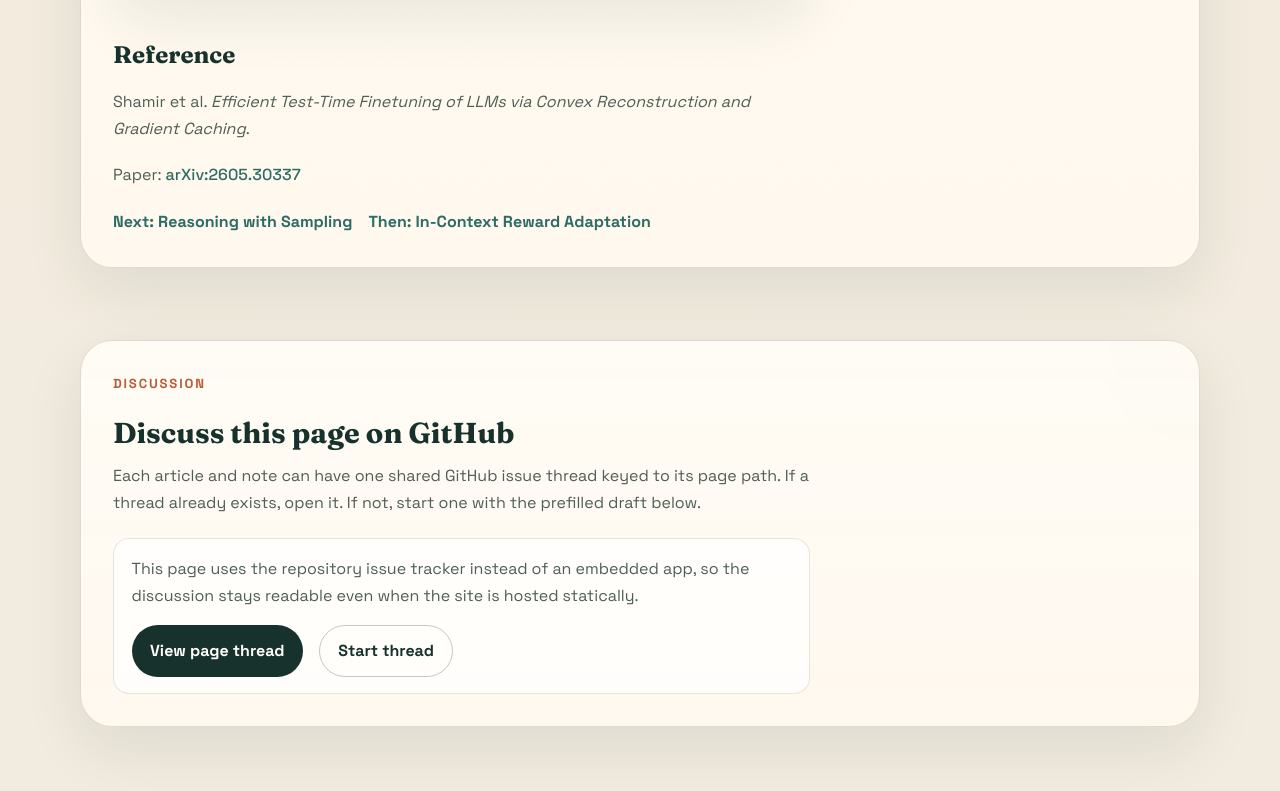
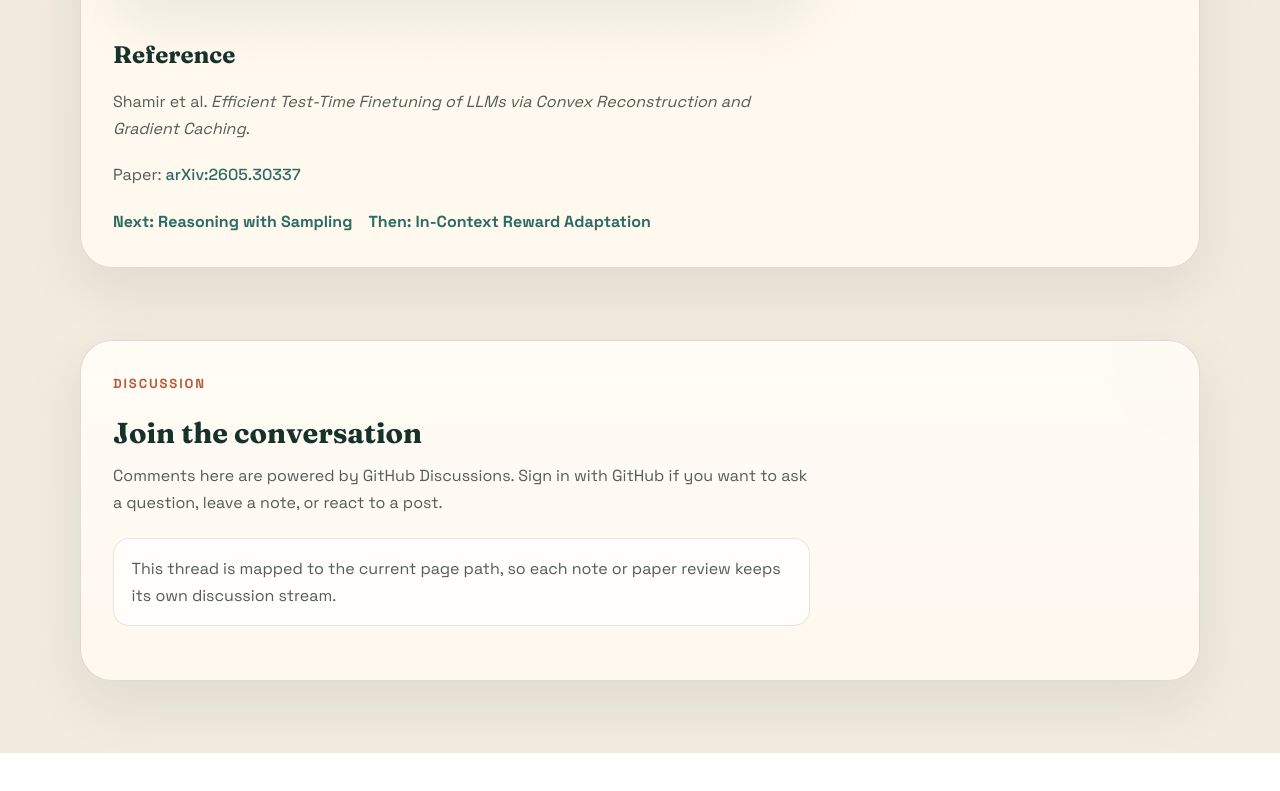
Before and after one commit to amar512-prog/amar512-prog.github.io, a plain HTML site: page research/hullft.html in a window 1280 px wide. Shown: the part 5604-6395 px from the top of the page. After the commit the page ends 6357 px from the top, so only its background shows below. Drawn offline with Linux system fonts and the light colour scheme.

Commit message:
Embed giscus discussions on article pages

```diff
--- a/research/hullft.html
+++ b/research/hullft.html
@@ -14,8 +14,8 @@
       href="https://fonts.googleapis.com/css2?family=Fraunces:opsz,wght@9..144,600;9..144,700&family=Space+Grotesk:wght@400;500;700&display=swap"
       rel="stylesheet"
     >
-    <link rel="stylesheet" href="../styles.css?v=20260531e">
-    <script src="../src/js/page-comments.js?v=20260531e" defer></script>
+    <link rel="stylesheet" href="../styles.css?v=20260531f">
+    <script src="../src/js/page-comments.js?v=20260531f" defer></script>
   </head>
   <body class="site-shell article-page">
     <header class="site-header">
--- a/src/js/page-comments.js
+++ b/src/js/page-comments.js
@@ -5,48 +5,43 @@
     return;
   }
 
-  const repo = "amar512-prog/amar512-prog.github.io";
-  const pageKey = window.location.pathname.replace(/^\/+/, "") || "index.html";
-  const pageTitle =
-    document.querySelector("h1")?.textContent?.trim() || document.title.trim();
-  const pageUrl = `${window.location.origin}${window.location.pathname}`;
-  const issueTitle = `Page discussion: ${pageKey}`;
-  const searchQuery = `is:issue repo:${repo} in:title "${issueTitle}"`;
-  const searchUrl = `https://github.com/${repo}/issues?q=${encodeURIComponent(searchQuery)}`;
-  const newIssueBody = [
-    `Page title: ${pageTitle}`,
-    `Page path: /${pageKey}`,
-    `Page URL: ${pageUrl}`,
-    "",
-    "Use this issue as the public discussion thread for this page."
-  ].join("\n");
-  const newIssueUrl =
-    `https://github.com/${repo}/issues/new?title=${encodeURIComponent(issueTitle)}` +
-    `&body=${encodeURIComponent(newIssueBody)}`;
-
   mount.innerHTML = `
     <div class="page-chat__head">
       <p class="eyebrow">Discussion</p>
-      <h2>Discuss this page on GitHub</h2>
+      <h2>Join the conversation</h2>
       <p class="page-chat__intro">
-        Each article and note can have one shared GitHub issue thread keyed to its page path.
-        If a thread already exists, open it. If not, start one with the prefilled draft below.
+        Comments here are powered by GitHub Discussions. Sign in with GitHub if you want
+        to ask a question, leave a note, or react to a post.
       </p>
     </div>
 
     <div class="page-chat__status">
       <p>
-        This page uses the repository issue tracker instead of an embedded app, so the
-        discussion stays readable even when the site is hosted statically.
+        This thread is mapped to the current page path, so each note or paper review keeps
+        its own discussion stream.
       </p>
-      <div class="article-actions page-chat__actions">
-        <a class="button" href="${searchUrl}" target="_blank" rel="noreferrer">
-          View page thread
-        </a>
-        <a class="button button-secondary" href="${newIssueUrl}" target="_blank" rel="noreferrer">
-          Start thread
-        </a>
-      </div>
+    </div>
+
+    <div class="page-chat__embed">
+      <div class="giscus"></div>
     </div>
   `;
+
+  const script = document.createElement("script");
+  script.src = "https://giscus.app/client.js";
+  script.async = true;
+  script.crossOrigin = "anonymous";
+  script.setAttribute("data-repo", "amar512-prog/amar512-prog.github.io");
+  script.setAttribute("data-repo-id", "R_kgDOInzVeg");
+  script.setAttribute("data-category", "Announcements");
+  script.setAttribute("data-category-id", "DIC_kwDOInzVes4C-MbK");
+  script.setAttribute("data-mapping", "pathname");
+  script.setAttribute("data-strict", "0");
+  script.setAttribute("data-reactions-enabled", "1");
+  script.setAttribute("data-emit-metadata", "0");
+  script.setAttribute("data-input-position", "bottom");
+  script.setAttribute("data-theme", "preferred_color_scheme");
+  script.setAttribute("data-lang", "en");
+
+  mount.querySelector(".giscus")?.appendChild(script);
 })();
--- a/styles.css
+++ b/styles.css
@@ -655,6 +655,15 @@ figcaption {
   gap: 0.9rem;
 }
 
+.page-chat__embed {
+  max-width: 68ch;
+}
+
+.page-chat__embed .giscus,
+.page-chat__embed .giscus-frame {
+  width: 100%;
+}
+
 .page-chat__message,
 .page-chat__status,
 .page-chat__empty {
```
Also changed, not shown: index.html (+1 -1 lines), notes/api-foundations.html (+2 -2 lines), notes/contest-coding-reminders.html (+2 -2 lines), pytorch_framework/pytorch_framework.html (+2 -2 lines), research/in-context-reward-adaptation.html (+2 -2 lines), research/reasoning-with-sampling.html (+2 -2 lines).
